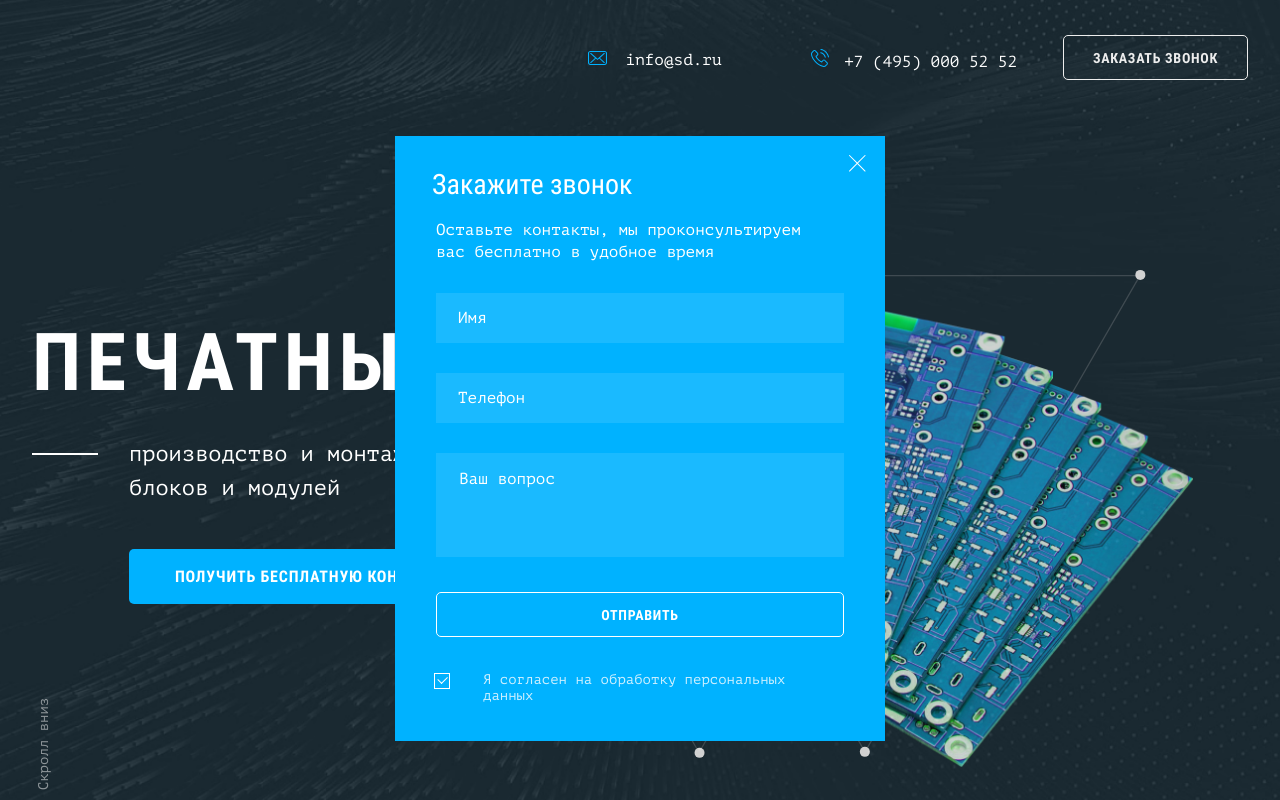
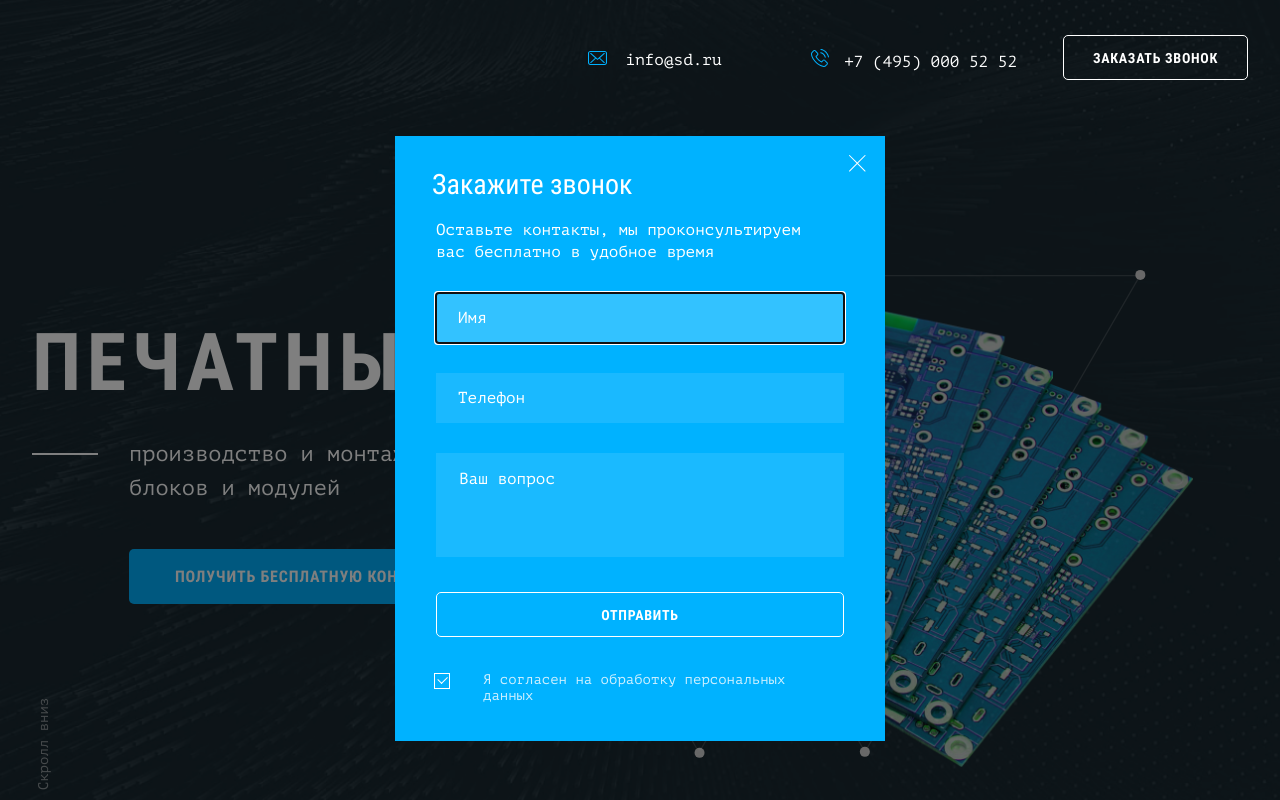
Before and after one commit to tkoshurnikova/smart-device, a website: page source/index.html in a window 1280 px wide. Both pictures are taken after a click on the button "ЗАКАЗАТЬ ЗВОНОК". Shown: the top 800 px of the page. Drawn offline with nearby package versions, Linux system fonts and the light colour scheme; files that its build step writes are made by us from their sources.

Commit message:
Попап

```diff
--- a/source/index.html
+++ b/source/index.html
@@ -182,6 +182,7 @@
           <label for="popup-personal-data">Я согласен на обработку персональных данных</label>
         </form>
       </div>
+      <div class="overlay overlay--hidden"></div>
     </main>
     <footer class="page-footer">
       <div>
--- a/source/js/phone.js
+++ b/source/js/phone.js
@@ -1,7 +1,7 @@
 'use strict';
 
 (function () {
-  var input = document.querySelector('#phone');
+  var createPhoneMask = function (input) {
     if (input) {
       window.addEventListener('DOMContentLoaded', function () {
         function setCursorPosition(pos, elem) {
@@ -49,4 +49,10 @@
         input.addEventListener('blur', mask, false);
       });
     }
+  };
+
+  var phoneInputs = document.querySelectorAll('input[type=tel]');
+  phoneInputs.forEach(function (phoneInput) {
+    createPhoneMask(phoneInput);
+  });
 })();
--- a/source/js/popup.js
+++ b/source/js/popup.js
@@ -10,30 +10,56 @@
     var formName = form.querySelector('[name=popup-name]');
     var formPhone = form.querySelector('[name=popup-phone]');
     var formMessage = form.querySelector('[name=popup-question]');
+    var overlay = document.querySelector('.overlay');
+    var body = document.querySelector('body');
     var isStorageSupport = true;
+    var storage = '';
 
     try {
-      var nameInput = localStorage.getItem('formName');
-      var phoneInput = localStorage.getItem('formPhone');
-      var messageInput = localStorage.getItem('formMessage');
+      storage = localStorage.getItem('formName');
     } catch (err) {
       isStorageSupport = false;
     }
 
-    openPopupButton.addEventListener('click', function (evt) {
+    var onOpenButtonClick = function (evt) {
       evt.preventDefault();
       popup.classList.remove('popup--closed');
+      overlay.classList.remove('overlay--hidden');
+      body.classList.add('no-scroll');
+      formName.focus();
+      window.addEventListener('keydown', onEscPress);
+      if (storage) {
+        formName.value = storage;
+        formPhone.value = localStorage.getItem('formPhone');
+        formMessage.value = localStorage.getItem('formMessage');
+      }
+    };
 
+    var onCloseButtonClick = function (evt) {
+      evt.preventDefault();
+      popup.classList.add('popup--closed');
+      overlay.classList.add('overlay--hidden');
+      body.classList.remove('no-scroll');
+      window.removeEventListener('keydown', onEscPress);
+    };
+
+    var onEscPress = function (evt) {
+      if (evt.keyCode === 27 && !popup.classList.contains('popup--closed')) {
+        onCloseButtonClick(evt);
+      }
+    };
+
+    openPopupButton.addEventListener('click', onOpenButtonClick);
+
+    form.addEventListener('submit', function () {
       if (isStorageSupport) {
-        formName.value = nameInput;
-        formPhone.value = phoneInput;
-        formMessage.value = messageInput;
+        localStorage.setItem('formName', formName.value);
+        localStorage.setItem('formPhone', formPhone.value);
+        localStorage.setItem('formMessage', formMessage.value);
       }
     });
 
-    closePopup.addEventListener('click', function (evt) {
-      evt.preventDefault();
-      popup.classList.add('popup--closed');
-    });
+    closePopup.addEventListener('click', onCloseButtonClick);
+    overlay.addEventListener('click', onCloseButtonClick);
   }
 })();
--- a/source/sass/blocks/button.scss
+++ b/source/sass/blocks/button.scss
@@ -23,6 +23,12 @@
   border-radius: 5px;
 
   cursor: pointer;
+
+  &:active,
+  &:focus,
+  &:hover {
+    outline: none;
+  }
 }
 
 .button--white {
--- /dev/null
+++ b/source/sass/blocks/no-scroll.scss
@@ -0,0 +1,3 @@
+.no-scroll {
+  overflow: hidden;
+}
--- /dev/null
+++ b/source/sass/blocks/overlay.scss
@@ -0,0 +1,13 @@
+.overlay {
+  position: fixed;
+  top: 0;
+  left: 0;
+  width: 100%;
+  height: 100%;
+  background-color: rgba(0, 0, 0, 0.5);
+  z-index: 1;
+}
+
+.overlay--hidden {
+  display: none;
+}
--- a/source/sass/blocks/popup.scss
+++ b/source/sass/blocks/popup.scss
@@ -1,5 +1,5 @@
 .popup {
-  position: absolute;
+  position: fixed;
   top: 136px;
   left: calc(50% - 245px);
   width: 490px;
@@ -7,6 +7,8 @@
   box-sizing: border-box;
   padding: 29px 41px;
   background-color: #00b2ff;
+  z-index: 10;
+  overflow: hidden;
 }
 
 .popup--closed {
--- a/source/sass/style.scss
+++ b/source/sass/style.scss
@@ -14,6 +14,8 @@
 @import "blocks/form-block.scss";
 @import "blocks/form.scss";
 @import "blocks/page-footer.scss";
+@import "blocks/overlay.scss";
 @import "blocks/popup.scss";
 @import "blocks/accordion-element.scss";
+@import "blocks/no-scroll.scss";
 @import "blocks/visually-hidden";
```
Also changed, not shown: build/css/style.min.css, build/index.html, build/js/phone.js, build/js/popup.js, 1 other file. Lines whose indentation alone changed are shown as unchanged.
